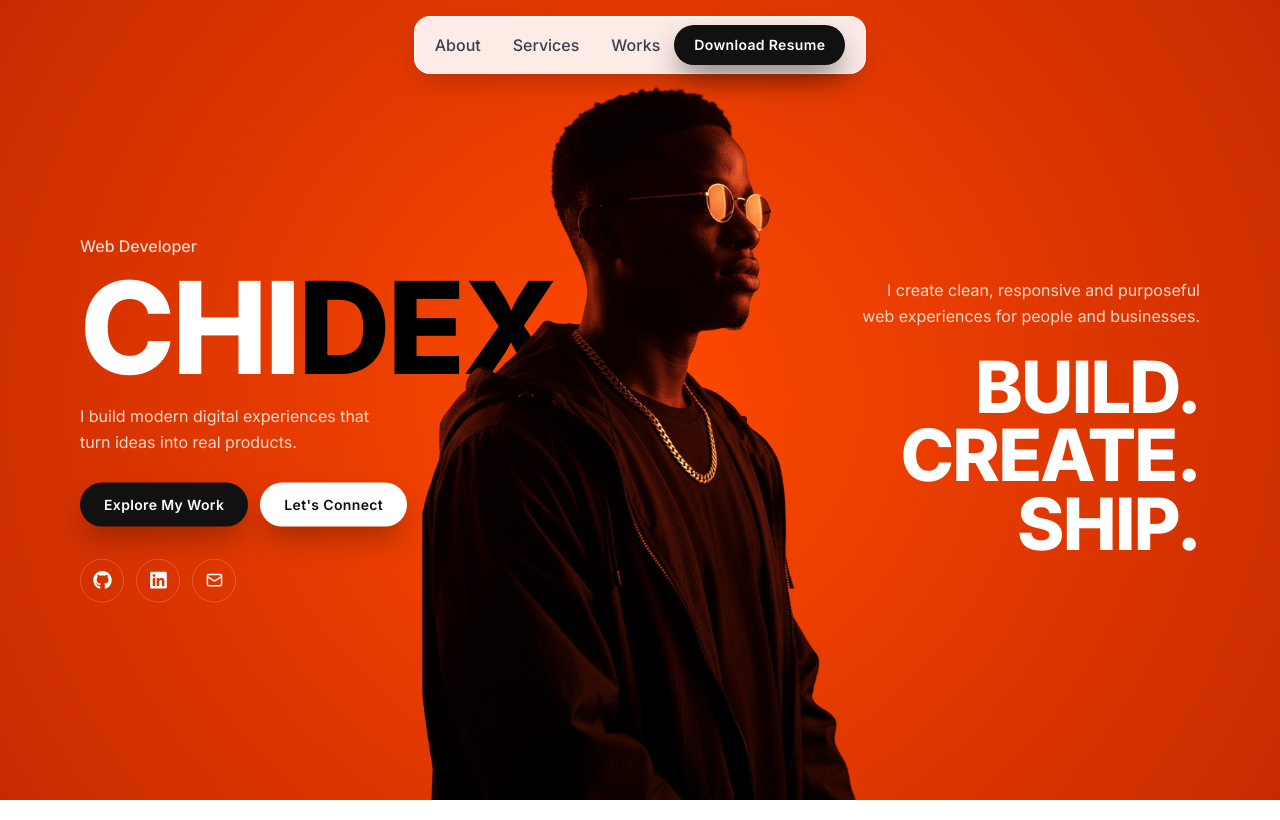
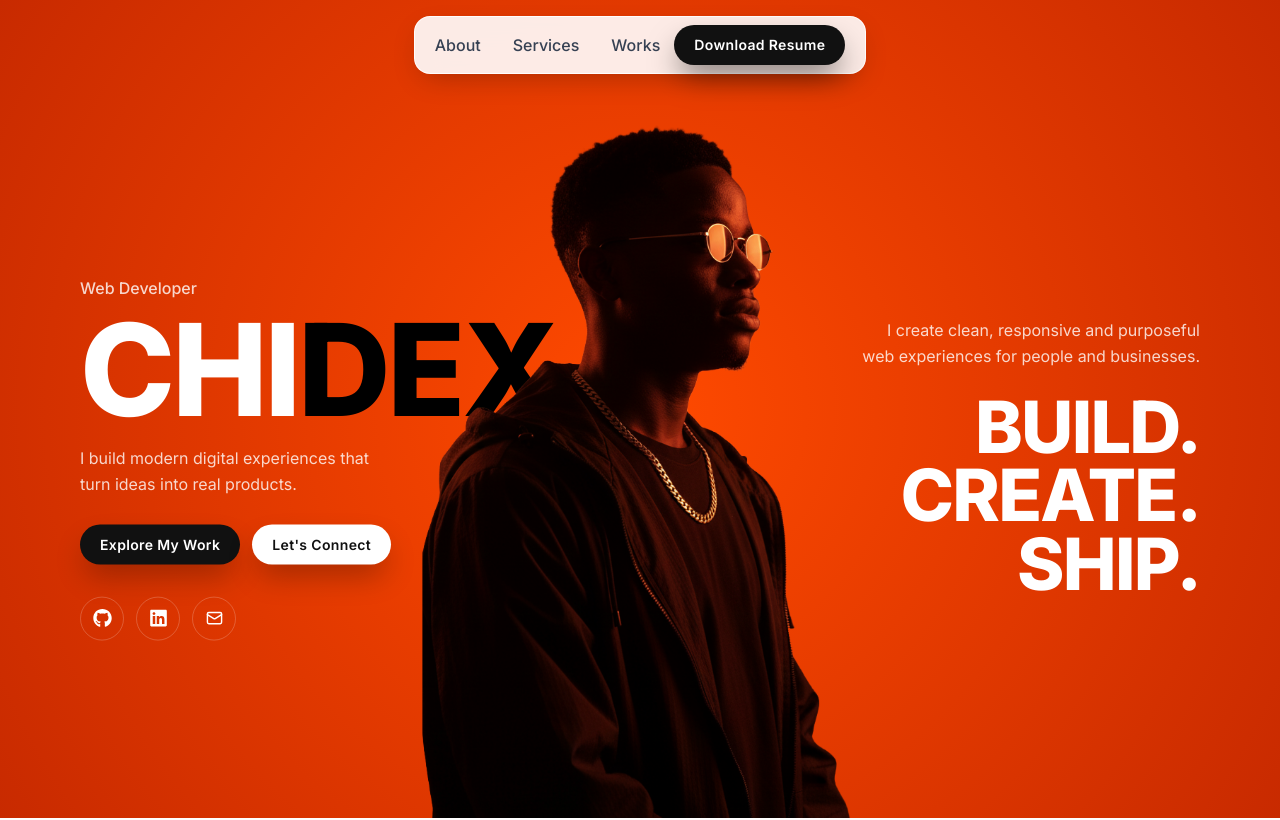
Before and after one commit to chidera216/Portfolio, a React (Vite) app: page / in a window 1280 px wide. Shown: the top 820 px of the page. Built offline with nearby package versions, Linux system fonts and the light colour scheme.

Commit message:
feat: refactor Button component to use destructured props and update Hero component to utilize new Button for navigation

```diff
--- a/src/components/Button.jsx
+++ b/src/components/Button.jsx
@@ -1,7 +1,9 @@
-const Button = (props) => {
+const Button = ({ text, className = "", onClick }) => {
   return (
     <div>
-      <button className={`px-5 py-2.5 ${props.className}`}>{props.text}</button>
+      <button onClick={onClick} className={`px-5 py-2.5 ${className}`}>
+        {text}
+      </button>
     </div>
   );
 };
--- a/src/pages/Hero.jsx
+++ b/src/pages/Hero.jsx
@@ -1,9 +1,9 @@
 import Navbar from "../components/Navbar";
 import HeroImage from "../assets/hero.png";
-// import Button from "../components/Button";
+import Button from "../components/Button";
 import { FaGithub, FaLinkedin } from "react-icons/fa6";
 import { Mail } from "lucide-react";
-import { Link } from "react-router-dom";
+// import { Link } from "react-router-dom";
 
 const Hero = () => {
   return (
@@ -13,7 +13,7 @@ const Hero = () => {
     >
       <Navbar />
 
-      <div className="relative mx-auto min-h-[calc(100vh-80px)] max-w-7xl px-6 sm:px-10 md:px-10 lg:px-10">
+      <div className="relative mx-auto min-h-[calc(100vh-80px)] max-w-7xl px-6 mt-10 sm:px-10 md:px-10 lg:px-10">
         {/* Left Content */}
         <div className="relative z-10 pt-12 text-center md:absolute md:left-16 md:top-1/2 md:w-[30%] md:-translate-y-1/2 md:pt-0 md:text-left lg:left-20">
           <p className="mb-4 text-sm font-medium text-white/80 md:text-base">
@@ -30,19 +30,25 @@ const Hero = () => {
           </p>
 
           <div className="mt-7 flex flex-wrap justify-center gap-3 md:justify-start">
-            <Link
-              to="/#works"
-              className="rounded-full bg-[#111111] px-6 py-3 text-sm font-semibold tracking-wide text-white shadow-[0_15px_30px_-5px_rgba(0,0,0,0.3)] transition duration-300 hover:bg-white hover:text-[#111111]"
-            >
-              Explore My Work
-            </Link>
+            <Button
+              text="Explore My Work"
+              onClick={() => {
+                document.getElementById("works")?.scrollIntoView({
+                  behavior: "smooth",
+                });
+              }}
+              className="rounded-full bg-[#111111] text-sm font-semibold tracking-wide text-white shadow-[0_15px_30px_-5px_rgba(0,0,0,0.3)] transition duration-300 hover:bg-white hover:text-[#111111]"
+            />
 
-            <Link
-              to="/#contact"
-              className="rounded-full bg-white px-6 py-3 text-sm font-semibold tracking-wide text-[#111111] shadow-[0_15px_30px_-5px_rgba(0,0,0,0.3)] transition duration-300 hover:bg-[#111111] hover:text-white"
-            >
-              Let's Connect
-            </Link>
+            <Button
+              text="Let's Connect"
+              onClick={() => {
+                document.getElementById("contact")?.scrollIntoView({
+                  behavior: "smooth",
+                });
+              }}
+              className="rounded-full bg-white text-sm font-semibold tracking-wide text-[#111111] shadow-[0_15px_30px_-5px_rgba(0,0,0,0.3)] transition duration-300 hover:bg-[#111111] hover:text-white"
+            />
           </div>
           <div className="mt-8 flex items-center justify-center gap-3 md:justify-start">
             <a
```
